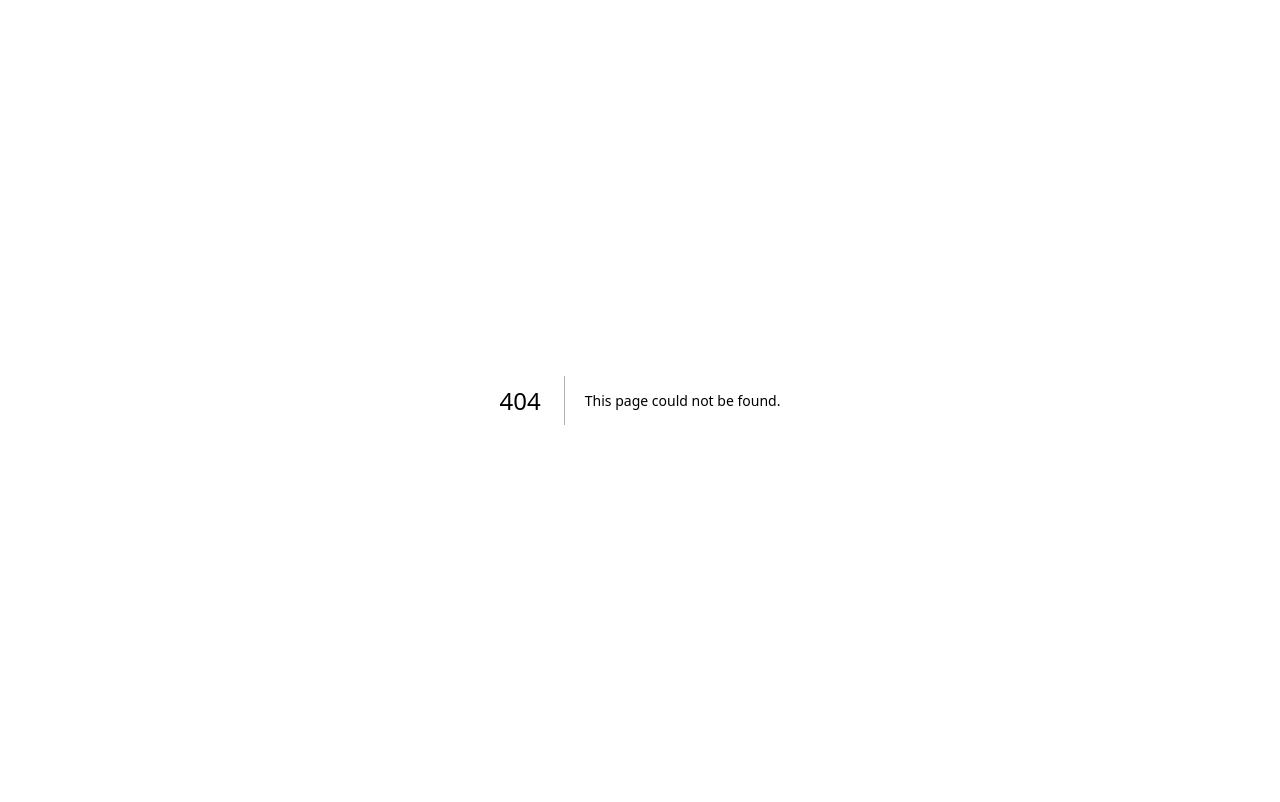
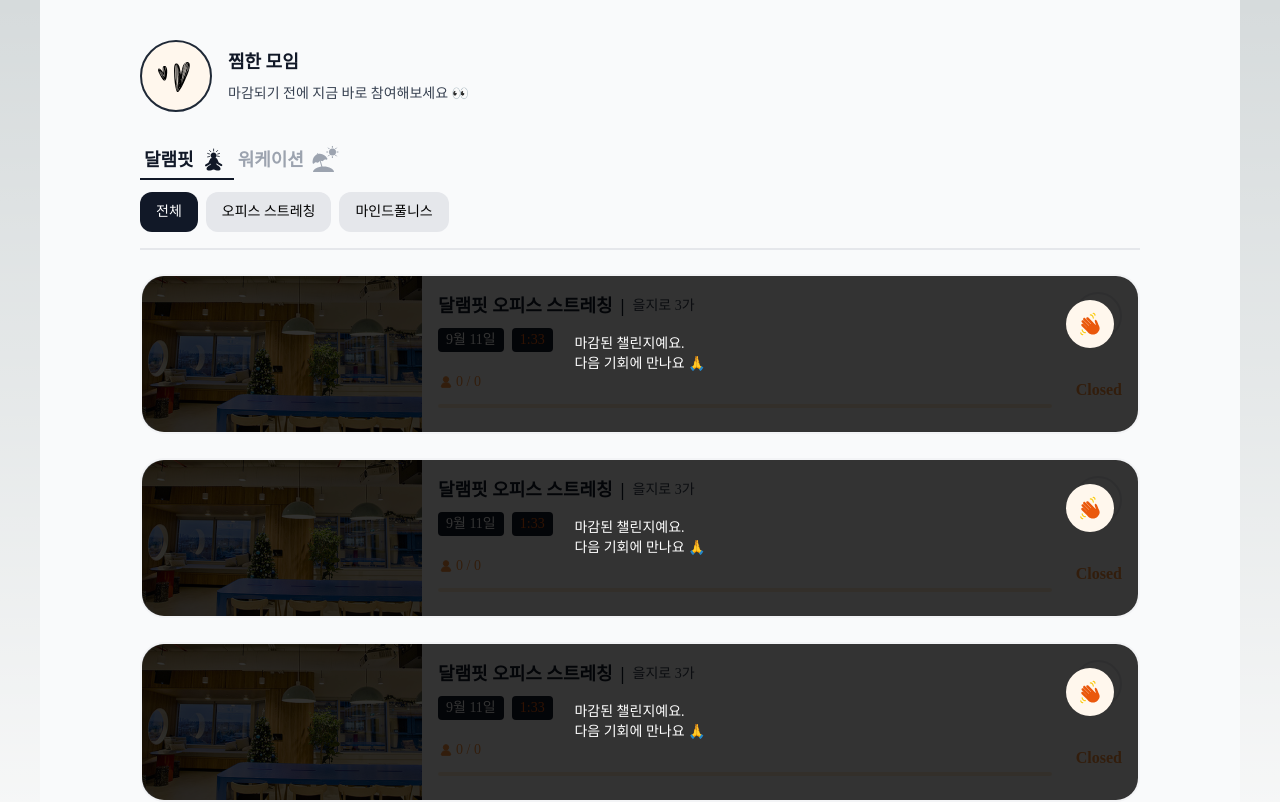
Before and after one commit to INtiful/SootheWithMe, a Next.js app: page /saved in a window 1280 px wide. Before the commit this address had no page. Shown: the top 802 px of the page. Built offline with nearby package versions, Linux system fonts and the light colour scheme; a web font is replaced by a local one.

Commit message:
[KAN-28] feat: 찜한 모임 페이지 UI

```diff
--- /dev/null
+++ b/src/app/saved/page.tsx
@@ -0,0 +1,185 @@
+'use client';
+
+import { HeadSaved } from '@/public/images';
+import Tab from '../components/Tab/Tab';
+import { useState } from 'react';
+import Chip from '../components/Chip/Chip';
+import FilterList from '../components/Filter/FilterList';
+import FilterSort from '../components/Filter/FilterSort';
+import CardList from '../components/CardList/CardList';
+import { GatheringsListData } from '@/types/data.type';
+import DropDown from '../components/DropDown/DropDown';
+
+const tempData = [
+  {
+    teamId: 0,
+    id: 0,
+    type: 'dalaemfit',
+    name: '달램핏 오피스 스트레칭',
+    dateTime: '2024-09-11T01:33:50.892Z',
+    registrationEnd: '2024-09-11T01:33:50.892Z',
+    location: '을지로 3가',
+    participantCount: 0,
+    capacity: 0,
+    image: '/images/mock-image.png',
+    createdBy: 0,
+  },
+  {
+    teamId: 0,
+    id: 1,
+    type: 'dalaemfit',
+    name: '달램핏 오피스 스트레칭',
+    dateTime: '2024-09-11T01:33:50.892Z',
+    registrationEnd: '2024-09-11T01:33:50.892Z',
+    location: '을지로 3가',
+    participantCount: 0,
+    capacity: 0,
+    image: '/images/mock-image.png',
+    createdBy: 0,
+  },
+  {
+    teamId: 0,
+    id: 2,
+    type: 'dalaemfit',
+    name: '달램핏 오피스 스트레칭',
+    dateTime: '2024-09-11T01:33:50.892Z',
+    registrationEnd: '2024-09-11T01:33:50.892Z',
+    location: '을지로 3가',
+    participantCount: 0,
+    capacity: 0,
+    image: '/images/mock-image.png',
+    createdBy: 0,
+  },
+  {
+    teamId: 0,
+    id: 3,
+    type: 'dalaemfit',
+    name: '달램핏 오피스 스트레칭',
+    dateTime: '2024-09-11T01:33:50.892Z',
+    registrationEnd: '2024-09-11T01:33:50.892Z',
+    location: '을지로 3가',
+    participantCount: 0,
+    capacity: 0,
+    image: '/images/mock-image.png',
+    createdBy: 0,
+  },
+];
+
+const emptyArr: GatheringsListData[] = [];
+
+// mock data
+const OPTIONS = [
+  '건대입구',
+  '을지로 3가',
+  '신림',
+  '홍대입구',
+  '시청',
+  '신대방',
+  '서울대입구',
+];
+
+const SavedPage = () => {
+  const [activeTab, setActiveTab] = useState<'dalaemfit' | 'workation'>(
+    'dalaemfit',
+  );
+
+  const [activeChip, setActiveChip] = useState<
+    'all' | 'officeStretching' | 'mindfulness'
+  >('all');
+
+  const handleClickTab = (type: 'dalaemfit' | 'workation') => {
+    setActiveTab(type);
+    if (type === 'workation') {
+      setActiveChip('all');
+    }
+  };
+
+  const handleClickChips = (
+    type: 'all' | 'officeStretching' | 'mindfulness',
+  ) => {
+    setActiveChip(type);
+  };
+
+  return (
+    <main className='mx-auto flex h-full max-w-1200 flex-col bg-var-gray-50 px-16 pb-48 pt-24 md:px-24 md:pt-40 lg:px-100'>
+      {/* head */}
+      <div className='flex items-center gap-16'>
+        <HeadSaved className='h-72 w-72' />
+        <div>
+          <h2 className='mb-8 text-18 font-semibold text-var-gray-900'>
+            찜한 모임
+          </h2>
+          <p className='text-14 font-medium text-var-gray-700'>
+            마감되기 전에 지금 바로 참여해보세요 👀
+          </p>
+        </div>
+      </div>
+
+      <section className='mt-24 flex grow flex-col md:mt-32'>
+        {/* tab */}
+        <div className='mb-12 flex items-center'>
+          <Tab
+            type='dalaemfit'
+            isActive={activeTab === 'dalaemfit'}
+            onClick={() => handleClickTab('dalaemfit')}
+          />
+          <Tab
+            type='workation'
+            isActive={activeTab === 'workation'}
+            onClick={() => handleClickTab('workation')}
+          />
+        </div>
+        {/* filter */}
+        <div className='flex flex-col gap-16'>
+          <div
+            className={`flex items-center gap-8 ${activeTab === 'workation' ? 'hidden' : ''}`}
+          >
+            <button type='button' onClick={() => handleClickChips('all')}>
+              <Chip state={activeChip === 'all' ? 'active' : 'default'}>
+                전체
+              </Chip>
+            </button>
+            <button
+              type='button'
+              onClick={() => handleClickChips('officeStretching')}
+            >
+              <Chip
+                state={activeChip === 'officeStretching' ? 'active' : 'default'}
+              >
+                오피스 스트레칭
+              </Chip>
+            </button>
+            <button
+              type='button'
+              onClick={() => handleClickChips('mindfulness')}
+            >
+              <Chip state={activeChip === 'mindfulness' ? 'active' : 'default'}>
+                마인드풀니스
+              </Chip>
+            </button>
+          </div>
+          <div className='w-full border-y border-var-gray-200' />
+          <div className='flex items-center justify-between lg:hidden'>
+            <div className='flex gap-8'>
+              <FilterList>지역 선택</FilterList>
+              <FilterList>날짜 선택</FilterList>
+            </div>
+            <FilterSort>마감 임박</FilterSort>
+          </div>
+        </div>
+        {/* data list */}
+        <div className='mt-24 flex grow flex-col gap-24'>
+          {tempData.length > 0 ? (
+            tempData.map((item) => <CardList key={item.id} data={item} />)
+          ) : (
+            <div className='flex size-full grow items-center justify-center text-14 font-medium text-var-gray-500'>
+              아직 아직 찜한 모임이 없어요.
+            </div>
+          )}
+        </div>
+      </section>
+    </main>
+  );
+};
+
+export default SavedPage;
```
